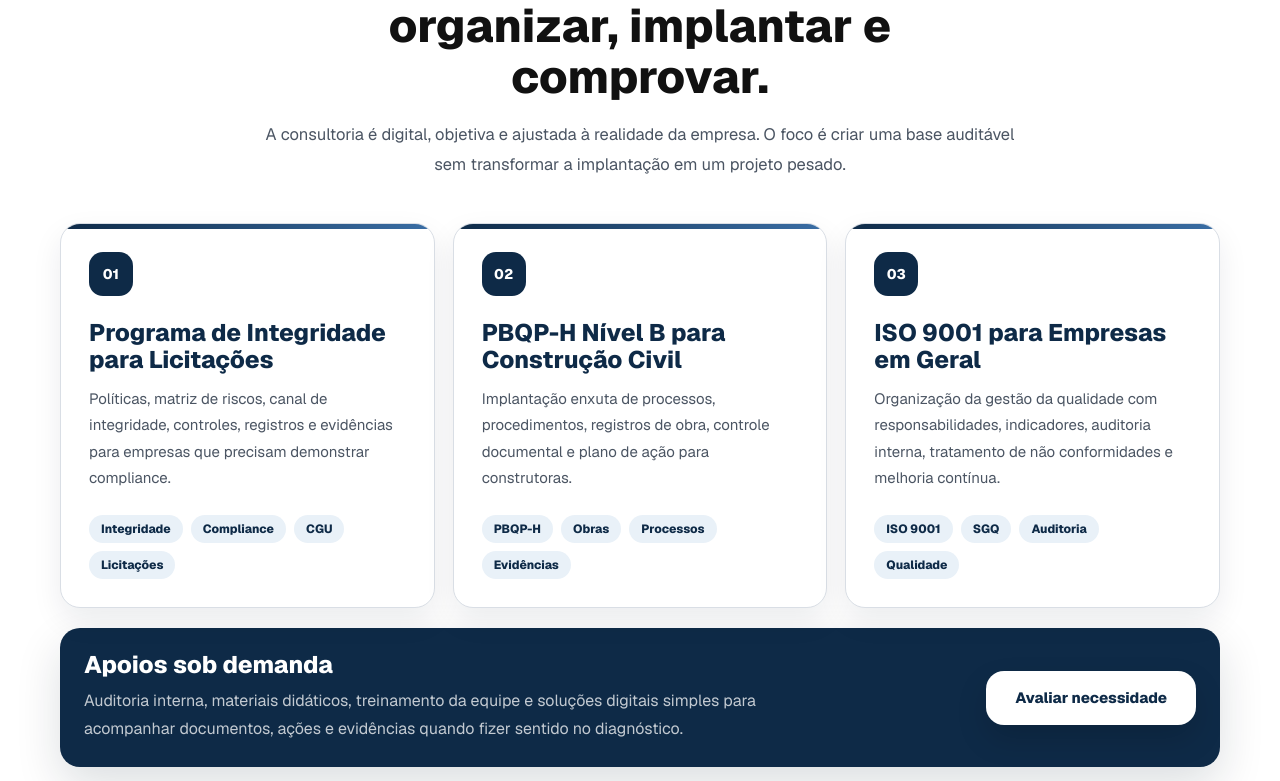
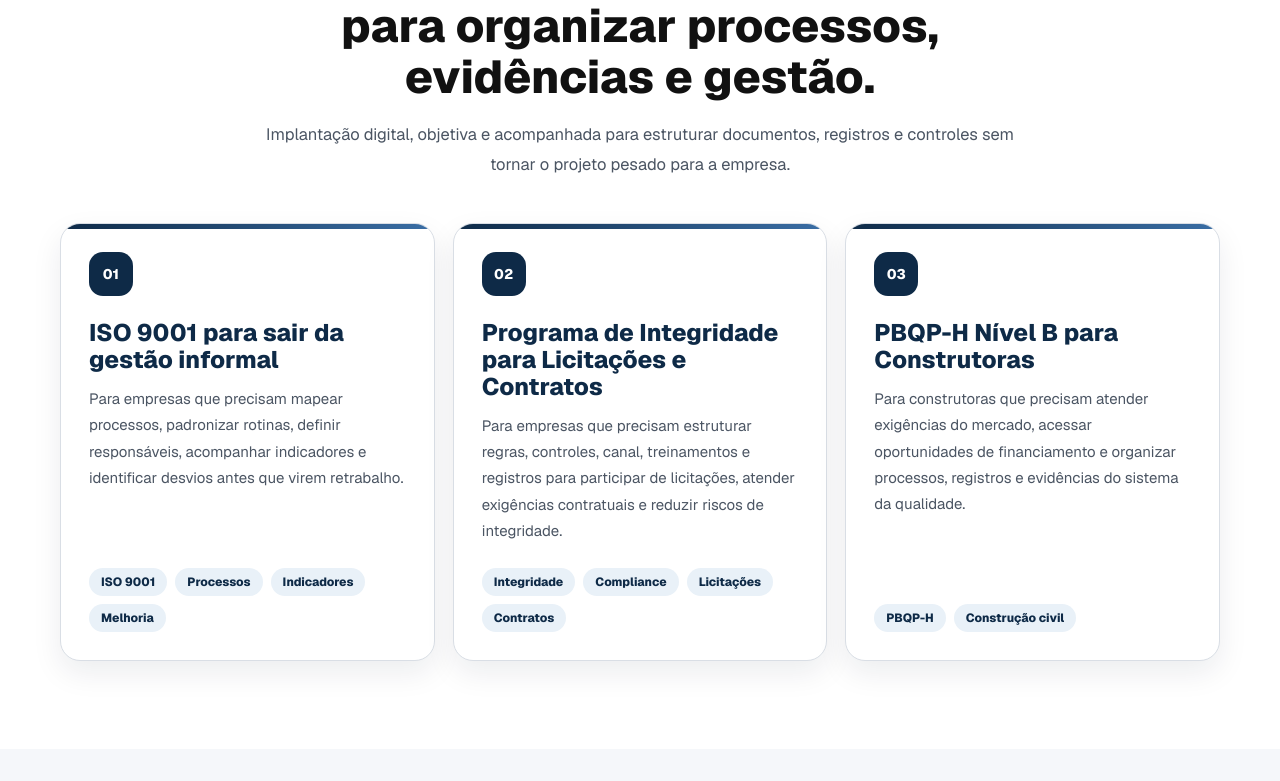
Before and after one commit to mateusb12/zenit, a Next.js app: page / in a window 1280 px wide. Shown: the part 2099-2880 px from the top of the page. Built offline with nearby package versions, Linux system fonts and the light colour scheme.

Commit message:
feat(landing): update solution titles and descriptions for clarity and relevance

```diff
--- a/components/sections/SolutionsSection.tsx
+++ b/components/sections/SolutionsSection.tsx
@@ -1,4 +1,3 @@
-import { ButtonLink } from "@/components/site/ButtonLink";
 import { SectionHeading } from "@/components/site/SectionHeading";
 import {
   cardClass,
@@ -15,8 +14,8 @@
       <div className={containerClass}>
         <SectionHeading
           eyebrow="Soluções"
-          title="Três frentes principais para organizar, implantar e comprovar."
-          description="A consultoria é digital, objetiva e ajustada à realidade da empresa. O foco é criar uma base auditável sem transformar a implantação em um projeto pesado."
+          title="PBQP-H, Integridade e ISO 9001 para organizar processos, evidências e gestão."
+          description="Implantação digital, objetiva e acompanhada para estruturar documentos, registros e controles sem tornar o projeto pesado para a empresa."
         />
 
         <div className={`${gridClass} grid-cols-3 max-[980px]:grid-cols-2 max-[680px]:grid-cols-1`}>
@@ -51,17 +50,6 @@
           ))}
         </div>
 
-        <div className="mt-5 grid grid-cols-[1fr_auto] items-center gap-5 rounded-[20px] bg-[#0e2a47] p-6 text-white shadow-[0_18px_46px_rgba(7,26,46,0.14)] max-[980px]:grid-cols-1 max-[680px]:p-[22px]">
-          <div>
-            <h3 className="text-2xl">Apoios sob demanda</h3>
-            <p className="mt-2 max-w-[760px] leading-[1.75] text-white/75">
-              Auditoria interna, materiais didáticos, treinamento da equipe e
-              soluções digitais simples para acompanhar documentos, ações e
-              evidências quando fizer sentido no diagnóstico.
-            </p>
-          </div>
-          <ButtonLink href="#diagnostico">Avaliar necessidade</ButtonLink>
-        </div>
       </div>
     </section>
   );
--- a/data/landing.ts
+++ b/data/landing.ts
@@ -112,24 +112,24 @@
 export const solutions: Solution[] = [
   {
     number: "01",
-    title: "Programa de Integridade para Licitações",
+    title: "ISO 9001 para sair da gestão informal",
     description:
-      "Políticas, matriz de riscos, canal de integridade, controles, registros e evidências para empresas que precisam demonstrar compliance.",
-    tags: ["Integridade", "Compliance", "CGU", "Licitações"],
+      "Para empresas que precisam mapear processos, padronizar rotinas, definir responsáveis, acompanhar indicadores e identificar desvios antes que virem retrabalho.",
+    tags: ["ISO 9001", "Processos", "Indicadores", "Melhoria"],
   },
   {
     number: "02",
-    title: "PBQP-H Nível B para Construção Civil",
+    title: "Programa de Integridade para Licitações e Contratos",
     description:
-      "Implantação enxuta de processos, procedimentos, registros de obra, controle documental e plano de ação para construtoras.",
-    tags: ["PBQP-H", "Obras", "Processos", "Evidências"],
+      "Para empresas que precisam estruturar regras, controles, canal, treinamentos e registros para participar de licitações, atender exigências contratuais e reduzir riscos de integridade.",
+    tags: ["Integridade", "Compliance", "Licitações", "Contratos"],
   },
   {
     number: "03",
-    title: "ISO 9001 para Empresas em Geral",
+    title: "PBQP-H Nível B para Construtoras",
     description:
-      "Organização da gestão da qualidade com responsabilidades, indicadores, auditoria interna, tratamento de não conformidades e melhoria contínua.",
-    tags: ["ISO 9001", "SGQ", "Auditoria", "Qualidade"],
+      "Para construtoras que precisam atender exigências do mercado, acessar oportunidades de financiamento e organizar processos, registros e evidências do sistema da qualidade.",
+    tags: ["PBQP-H", "Construção civil"],
   },
 ];
 
```
